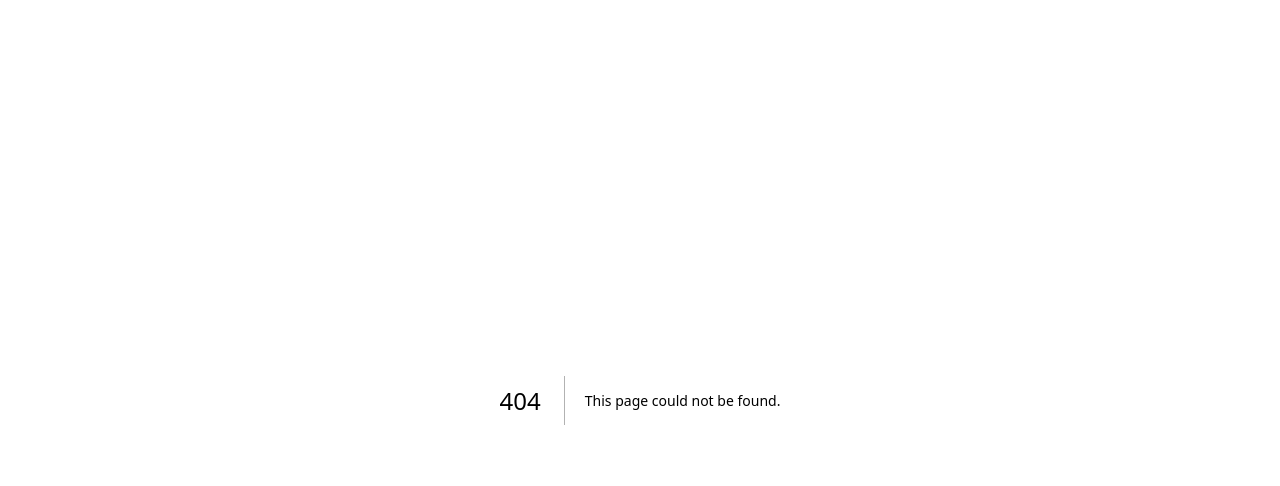
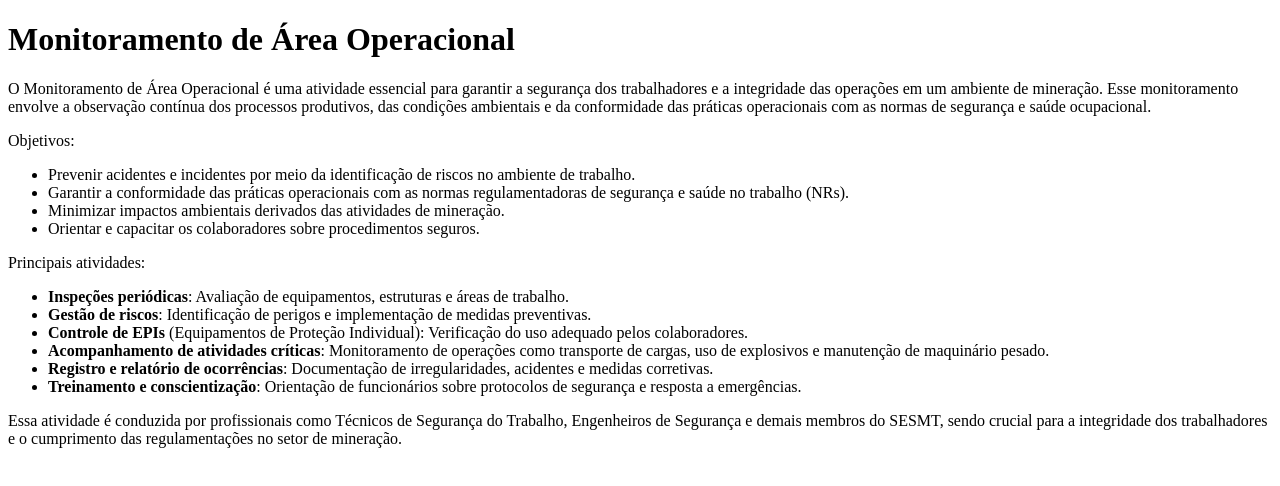
Before and after one commit to LeonardoLopesHonda/docs-site, a Next.js app: page /seguranca/monitoramento in a window 1280 px wide. Before the commit this address had no page. Shown: the top 486 px of the page. Built offline with nearby package versions, Linux system fonts and the light colour scheme.

Commit message:
feat: Adiciona `Monitoramento Operacional`

```diff
--- a/pages/seguranca/_meta.js
+++ b/pages/seguranca/_meta.js
@@ -4,5 +4,6 @@ export default {
   funcionario: "Funcionários",
   dds: "DDS",
   bloqueio: "Cartões de Bloqueio de Energia",
-  carteirinha: "Carteirinha de Permissão"
+  carteirinha: "Carteirinha de Permissão",
+  monitoramento: "Monitoramento"
 }
--- /dev/null
+++ b/pages/seguranca/monitoramento.mdx
@@ -0,0 +1,21 @@
+# Monitoramento de Área Operacional
+
+O Monitoramento de Área Operacional é uma atividade essencial para garantir a segurança dos trabalhadores e a integridade das operações em um ambiente de mineração. Esse monitoramento envolve a observação contínua dos processos produtivos, das condições ambientais e da conformidade das práticas operacionais com as normas de segurança e saúde ocupacional.
+
+Objetivos:
+
+- Prevenir acidentes e incidentes por meio da identificação de riscos no ambiente de trabalho.
+- Garantir a conformidade das práticas operacionais com as normas regulamentadoras de segurança e saúde no trabalho (NRs).
+- Minimizar impactos ambientais derivados das atividades de mineração.
+- Orientar e capacitar os colaboradores sobre procedimentos seguros.
+
+Principais atividades:
+
+- **Inspeções periódicas**: Avaliação de equipamentos, estruturas e áreas de trabalho.
+- **Gestão de riscos**: Identificação de perigos e implementação de medidas preventivas.
+- **Controle de EPIs** (Equipamentos de Proteção Individual): Verificação do uso adequado pelos colaboradores.
+- **Acompanhamento de atividades críticas**: Monitoramento de operações como transporte de cargas, uso de explosivos e manutenção de maquinário pesado.
+- **Registro e relatório de ocorrências**: Documentação de irregularidades, acidentes e medidas corretivas.
+- **Treinamento e conscientização**: Orientação de funcionários sobre protocolos de segurança e resposta a emergências.
+
+Essa atividade é conduzida por profissionais como Técnicos de Segurança do Trabalho, Engenheiros de Segurança e demais membros do SESMT, sendo crucial para a integridade dos trabalhadores e o cumprimento das regulamentações no setor de mineração.
```
